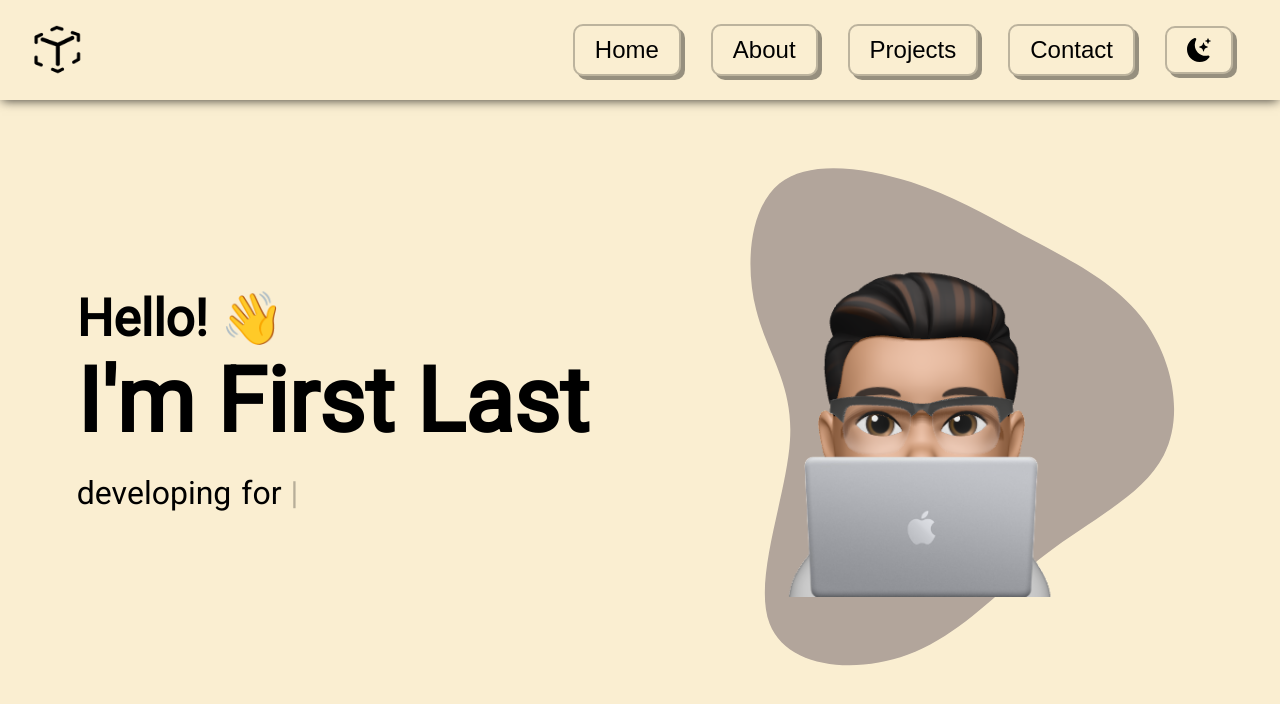
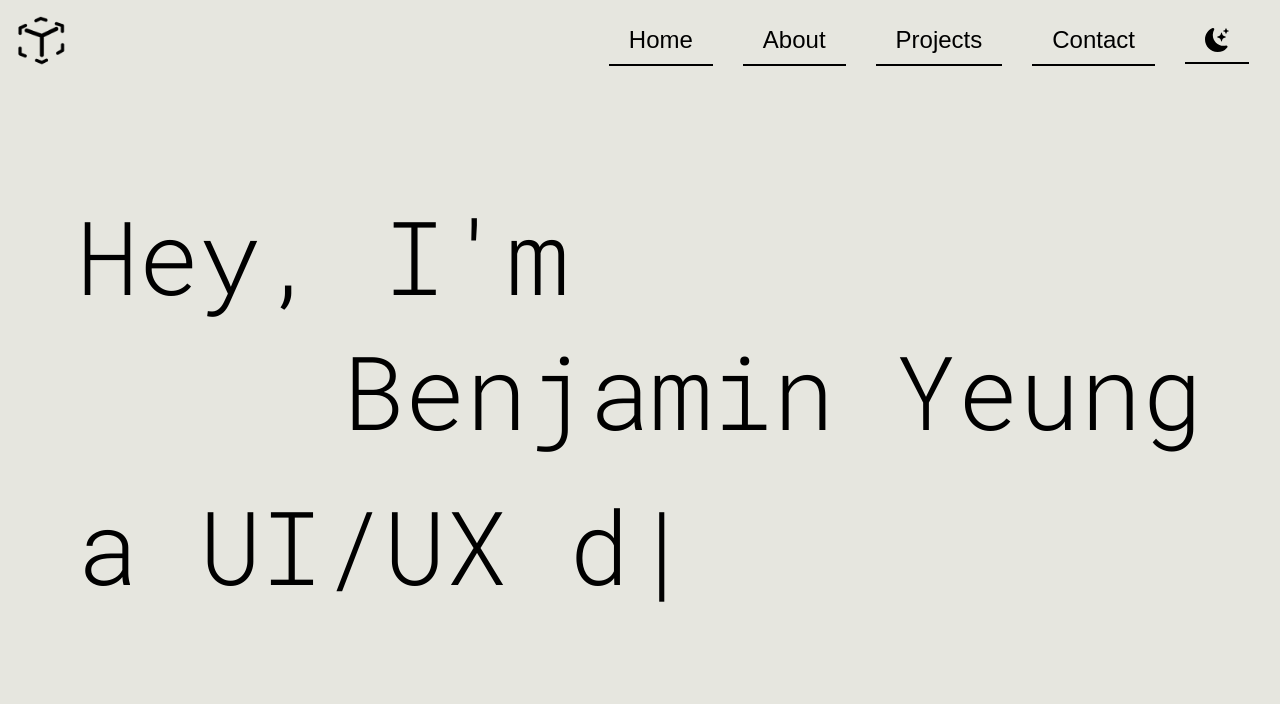
Before and after one commit to ben-yeung/portfolio-template, a Next.js app: page / in a window 1280 px wide. Shown: the top 704 px of the page. Built offline with nearby package versions, Linux system fonts and the light colour scheme.

Commit message:
Theme rewrite

```diff
--- a/src/app/globals.css
+++ b/src/app/globals.css
@@ -3,42 +3,47 @@
   --border-radius: 12px;
   --font-mono: ui-monospace, Menlo, Monaco, "Cascadia Mono", "Segoe UI Mono", "Roboto Mono", "Oxygen Mono", "Ubuntu Monospace", "Source Code Pro", "Fira Mono", "Droid Sans Mono", "Courier New", monospace;
 
-  --darkprimary: #3a506b;
+  --darkprimary: #515751;
   --darksecondary: #0b132b;
   --darkaccent: #1c2541;
   --darkcolor: #5bc0be;
+  --darkfont: #F5F9E9;
 
-  --lightprimary: #faeed1;
+  --lightprimary: #e6e6df;
   --lightsecondary: #ded0b6;
   --lightaccent: #b2a59b;
   --lightcolor: #607274;
+  --lightfont: #515751;
 }
 
 .customBtn {
-  border: rgba(0, 0, 0, 0.25) solid 2px;
-  box-shadow: 4px 4px rgba(0, 0, 0, 0.4);
-  border-radius: 10px;
+  border: none;
   padding: 10px 20px 10px 20px;
   background-color: transparent;
   cursor: pointer;
 }
 
-.customBtn:active {
-  box-shadow: none;
-  transform: translate(4px, 4px);
+[data-theme="dark"] .customBtn {
+  border-bottom: 2px solid white;
+}
+[data-theme="light"] .customBtn {
+  border-bottom: 2px solid black;
 }
 
 [data-theme="dark"] .customBtn:hover {
-  background-color: rgba(0, 0, 0, 0.2);
+  color: rgba(255, 255, 255, 0.5);
+  border-color: rgba(255, 255, 255, 0.5);
 }
 [data-theme="light"] .customBtn:hover {
-  background-color: rgba(255, 255, 255, 0.4);
+  color: rgba(0, 0, 0, 0.5);
+  border-color: rgba(0, 0, 0, 0.5);
 }
 
 * {
   box-sizing: border-box;
   padding: 0;
   margin: 0;
+
 }
 
 html,
@@ -50,6 +55,7 @@ body {
 body {
   color: rgb(var(--darkprimary));
   background: linear-gradient(to bottom, transparent, rgb(var(--background-end-rgb))) rgb(var(--background-start-rgb));
+
 }
 
 a {
--- a/src/app/layout.tsx
+++ b/src/app/layout.tsx
@@ -1,10 +1,11 @@
 import type { Metadata } from "next";
-import { Roboto } from "next/font/google";
+import { Roboto_Mono } from "next/font/google";
 import "./globals.css";
 import NextThemeProvider from "@/provider/NextThemeProvider/NextThemeProvider";
 
-const roboto = Roboto({
-  weight: "400",
+
+const roboto = Roboto_Mono({
+  weight: ["300", "400", "500", "600", "700"],
   subsets: ["latin"],
 });
 
--- a/src/app/page.module.css
+++ b/src/app/page.module.css
@@ -6,20 +6,38 @@
   background-color: var(--lightprimary);
 }
 
-.dark-blob {
-  fill: var(--darkaccent);
+#blob {
+  width: 300px;
+  height: 300px;
+  border-radius: 50%;
+  background: linear-gradient(to right, #c02425, #f0cb35);
+  animation: blobanimate 10s infinite linear forwards;
+  position: absolute;
+  cursor: pointer;
+  pointer-events: none;
+  z-index: 5;
+  transition: 750ms linear;
 }
 
-.dark-blob-secondary {
-  fill: var(--darksecondary);
+#overlay {
+  width: 100%;
+  height: 100%;
+  pointer-events: none;
+  position: absolute;
+  z-index: -1;
+  backdrop-filter: blur(100px);
 }
 
-.light-blob {
-  fill: var(--lightaccent);
-}
-
-.light-blob-secondary {
-  fill: var(--lightsecondary);
+@keyframes blobanimate {
+  0% {
+    transform: rotate(0deg) scaley(100%);
+  }
+  50% {
+    transform: rotate(180deg) scaley(70%);
+  }
+  100% {
+    transform: rotate(360deg) scaley(100%);
+  }
 }
 
 .main {
@@ -34,13 +52,14 @@
   display: flex;
   flex-direction: row;
   align-items: center;
-  justify-content: space-between;
+  justify-content: flex-start;
   height: 100vh;
   width: 100%;
   flex-grow: 1;
   padding: 0 6vw 0 6vw;
   overflow: hidden;
   z-index: 1;
+
 }
 
 .hero-intro {
@@ -48,6 +67,13 @@
   flex-direction: column;
   align-items: flex-start;
   z-index: 1;
+  font-weight: 300;
+  min-width: 100%;
+  font-size: max(8vw, 5rem);
+}
+
+.hero-last {
+  align-self: flex-end;
 }
 
 .hero-blob {
@@ -76,19 +102,12 @@
   width: 50%;
 }
 
-.hero-intro > h1 {
-  font-size: max(7vw, 48pt);
-}
-.hero-intro > h2 {
-  font-size: max(4vw, 28pt);
-}
-
 .typewriter {
   display: flex;
   flex-direction: row;
   gap: 10px;
-  font-size: max(2.5vw, 18pt);
   margin-top: 20px;
+  font-size: max(8vw, 3rem);
 }
 
 /* Phones, Tablet and Smaller Desktop */
@@ -96,11 +115,12 @@
   .section {
     flex-direction: column;
     justify-content: flex-start;
-    padding: 10px;
+    padding: 10px 20px 10px 20px;
   }
 
-  .hero {
-    margin-top: 50px;
+  .hero-intro {
+    min-height: 100%;
+    row-gap: 30px;
   }
 
   .hero-img-container {
--- a/src/app/page.tsx
+++ b/src/app/page.tsx
@@ -10,6 +10,10 @@ export default function Home() {
   const { systemTheme, theme, setTheme } = useTheme();
   const currTheme = theme === "system" ? systemTheme : theme;
   const [mounted, setMounted] = useState(false);
+  const [mousePosition, setCoords] = useState({
+    x: 0,
+    y: 0
+  })
 
   var start = 1000;
   useEffect(() => {
@@ -24,36 +28,43 @@ export default function Home() {
     return null;
   }
 
+  function handleMouseMove(event:any) {
+    const {x, y} = event;
+    setCoords({x: x - 15, y: y - 15});
+  }
+
+
   return (
-    <main className={`${styles.main} ${currTheme == "dark" ? styles.dark : styles.light}`}>
+    <main className={`${styles.main} ${currTheme == "dark" ? styles.dark : styles.light}`} onMouseMove={handleMouseMove}>
       <NavBar />
+      <div id="overlay"></div>
+      <div id="blob" style={{ top:`${mousePosition.x}px`, left: `${mousePosition.y}px`}}></div>
       <div className={`${styles["section"]} ${styles["hero"]}`}>
         <div className={styles["hero-intro"]}>
-          <h2>Hello! 👋</h2>
-          <h1>I'm First Last</h1>
-          <div className={styles.typewriter}>
-            developing
+          <div className={styles["hero-first"]}>Hey, I'm</div>
+          <div className={styles["hero-last"]}>Benjamin Yeung</div>
+          <div className={styles["typewriter"]}>
             <Typewriter
               onInit={(typewriter) => {
                 typewriter
                   .pauseFor(start)
-                  .typeString("new experiences.")
+                  .typeString("a developer.")
                   .pauseFor(1000)
                   .deleteAll()
                   .pauseFor(500)
-                  .typeString("for the future.")
+                  .typeString("a UI/UX designer.")
                   .pauseFor(1000)
                   .deleteAll()
                   .pauseFor(500)
-                  .typeString("beautiful UI/UXs.")
+                  .typeString("a foodie.")
                   .pauseFor(1000)
                   .deleteAll()
                   .pauseFor(500)
-                  .typeString("responsive apps.")
+                  .typeString("a matcha fan.")
                   .pauseFor(1000)
                   .deleteAll()
                   .pauseFor(500)
-                  .typeString("thoughtful products.")
+                  .typeString("a lofi enjoyer.")
                   .pauseFor(1000)
                   .deleteAll()
                   .pauseFor(500)
@@ -70,15 +81,9 @@ export default function Home() {
             />
           </div>
         </div>
-        <div className={styles["hero-img-container"]}>
+        {/* <div className={styles["hero-img-container"]}>
           <img className={styles["hero-img"]} src="/assets/hero.png" alt="" />
-          <svg viewBox="0 0 160 160" xmlns="http://www.w3.org/2000/svg" className={`${styles["hero-blob"]} ${currTheme == "dark" ? styles["dark-blob"] : styles["light-blob"]}`}>
-            <path
-              d="M31,-40.6C42.4,-34.5,55.2,-28.3,63.3,-17.3C71.3,-6.3,74.6,9.5,68.8,20.8C63,32.2,48.2,39,35.2,49C22.2,58.9,11.1,72,-4,77.5C-19.2,83.1,-38.4,81.2,-43.2,68.6C-48,56,-38.4,32.7,-37.4,16.7C-36.3,0.7,-43.9,-8,-47,-20.5C-50.2,-33,-49,-49.4,-40.4,-56.4C-31.8,-63.3,-15.9,-60.9,-3,-56.8C9.8,-52.6,19.7,-46.6,31,-40.6Z"
-              transform="translate(80 75)"
-            />
-          </svg>
-        </div>
+        </div> */}
         {/* <svg viewBox="0 0 100 100" xmlns="http://www.w3.org/2000/svg" className={`${styles["hero-blob-alt"]} ${currTheme == "dark" ? styles["dark-blob-secondary"] : styles["light-blob-secondary"]}`}>
           <path
             d="M42.6,-38.2C56.9,-38.7,71.5,-26.9,77.2,-11.2C82.8,4.5,79.5,24.3,67.5,33.4C55.6,42.5,35,41,19.2,42C3.5,43.1,-7.4,46.7,-15.1,43.1C-22.7,39.6,-27.1,28.9,-38.3,18C-49.4,7.1,-67.3,-3.9,-70.4,-16.9C-73.4,-29.8,-61.6,-44.6,-47.5,-44.2C-33.3,-43.8,-16.6,-28,-1.3,-26.5C14.1,-25,28.2,-37.7,42.6,-38.2Z"
@@ -86,7 +91,7 @@ export default function Home() {
           />
         </svg> */}
       </div>
-      <div className={styles["section"]}></div>
+      {/* <div className={styles["section"]}></div> */}
     </main>
   );
 }
--- a/src/components/NavBar/navbar.module.css
+++ b/src/components/NavBar/navbar.module.css
@@ -15,12 +15,11 @@
   flex-direction: row;
   align-items: center;
   justify-content: space-between;
-  padding: 1.5rem 2rem 1.5rem 2rem;
+  padding: 1rem 1rem 1rem 1rem;
   color: white;
-  box-shadow: 0 3px 10px -2px rgba(0, 0, 0, 0.7);
   position: fixed;
   z-index: 100;
-
+  background-color: transparent;
   width: 100%;
 }
 
@@ -29,6 +28,7 @@
   flex-direction: row;
   align-items: center;
   justify-content: center;
+  font-size: 1em;
 }
 
 .btnContainer > * {
```
Also changed, not shown: public/assets/noise.png (added).
